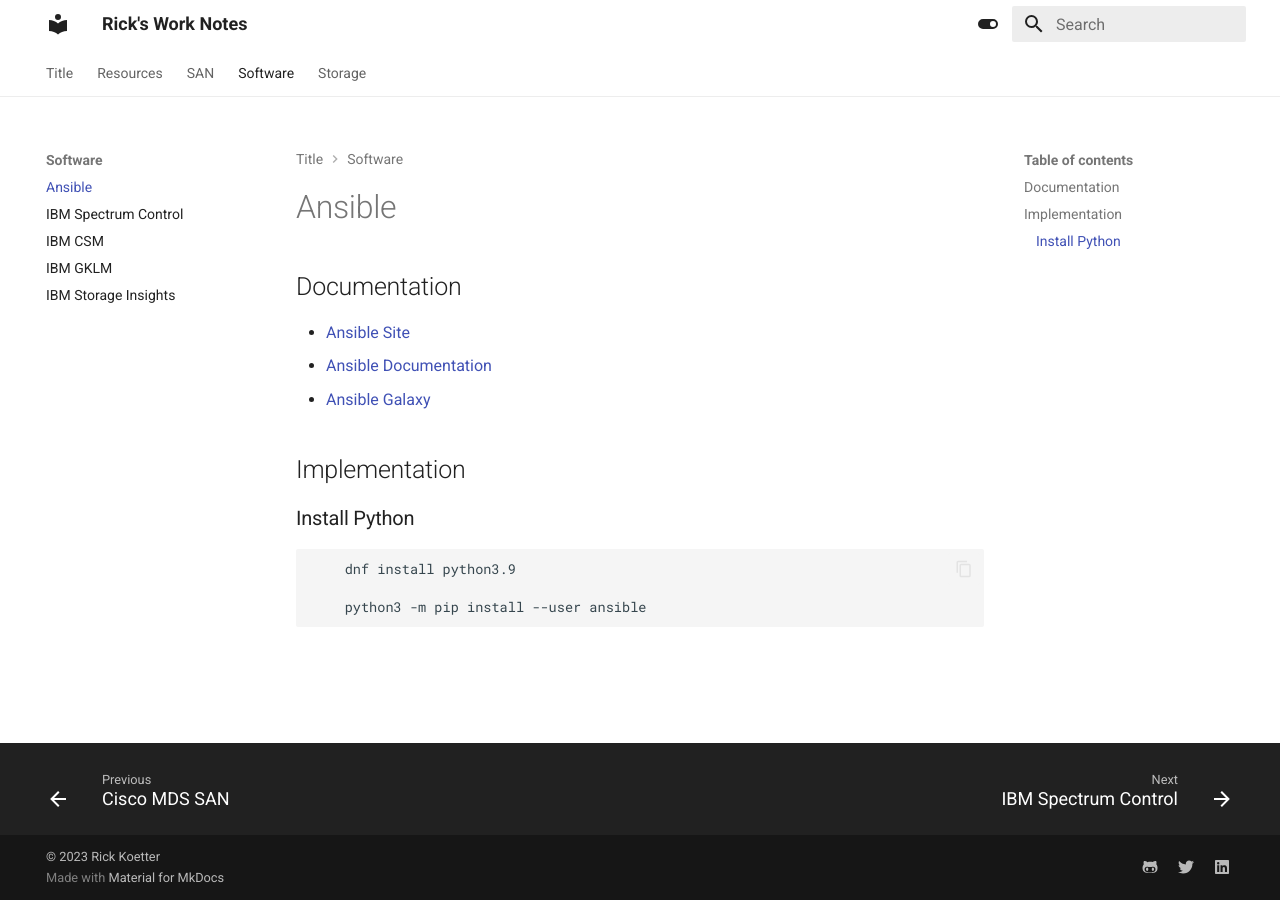
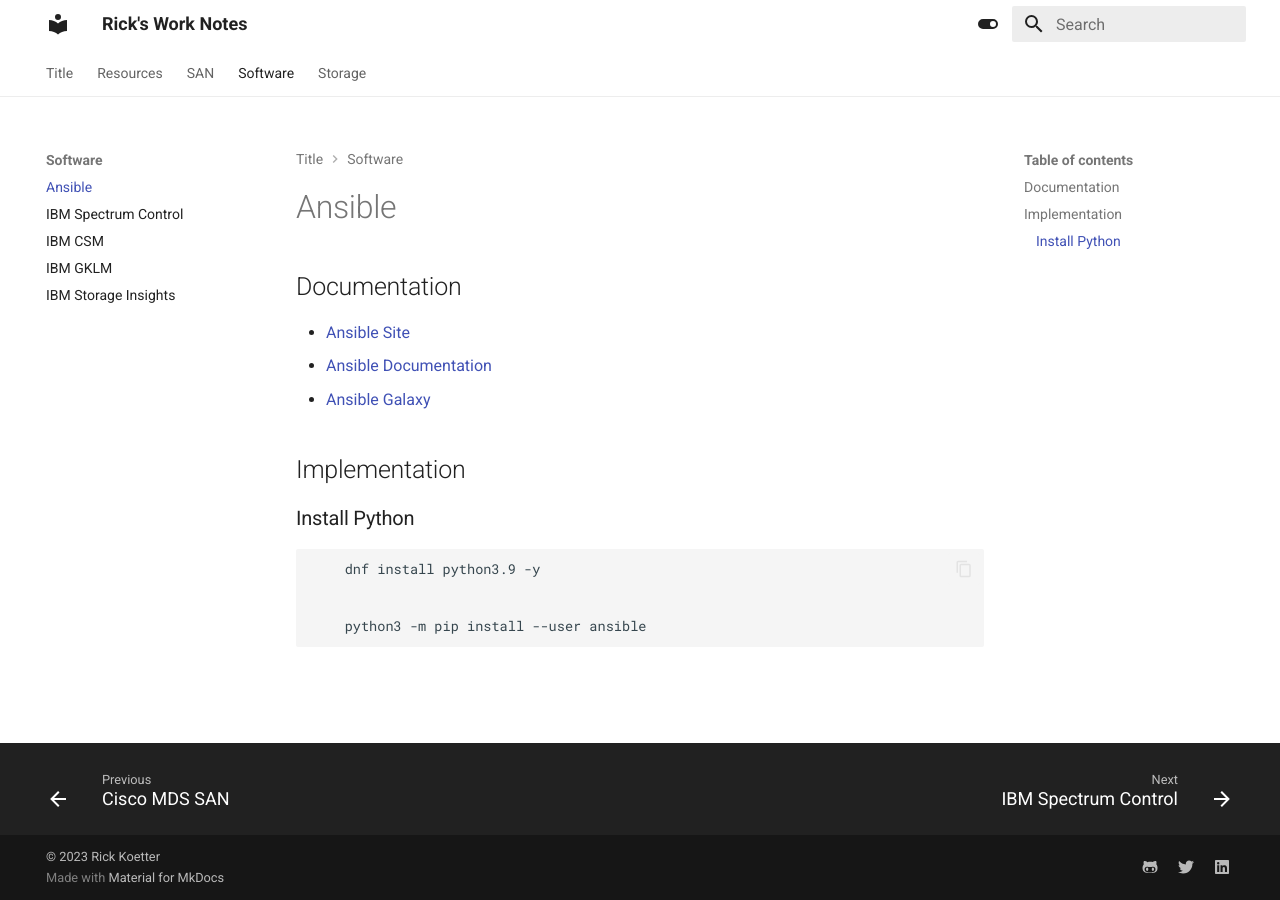
Before and after one commit to rickkoe/worknotes, an MkDocs documentation site: the page built from docs/Software/ansible.md, in a window 1280 px wide. Built offline with MkDocs 1.6.1 and Material for MkDocs 9.7.7, drawn with Linux system fonts in a browser that asks for light colours.

Commit message:
separate code blocks

```diff
--- a/docs/Software/ansible.md
+++ b/docs/Software/ansible.md
@@ -7,6 +7,7 @@
 ## Implementation
 ### Install Python
 
-        dnf install python3.9
+        dnf install python3.9 -y
+
 
         python3 -m pip install --user ansible
```
